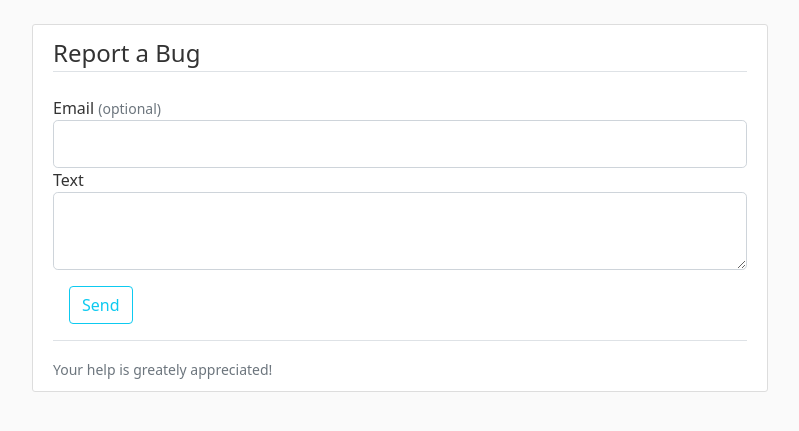
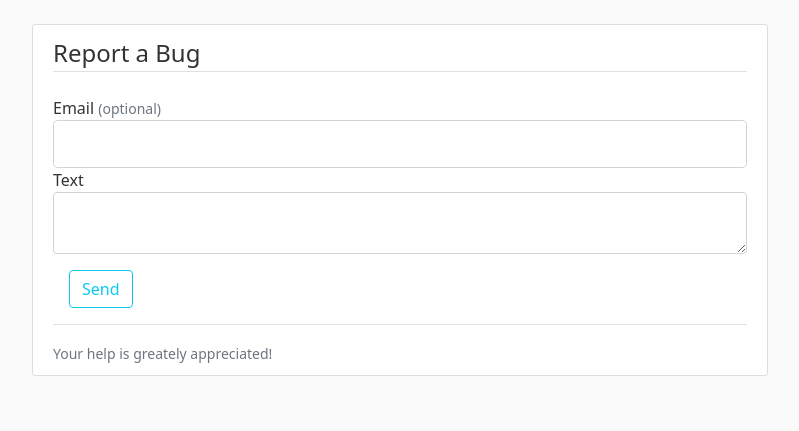
Before and after one commit to AlexanderGiller/Formula1Fantasy, a Flask app: page /bug_report in a window 1280 px wide. Shown: the part 56-487 px from the top of the page, without its empty margins (50-849 px from the left). Run offline with Flask 2, Linux system fonts and the light colour scheme; some libraries are stand-ins or nearby versions.

Commit message:
reduced size of bug report text

```diff
--- a/f1f/templates/bug_report.html
+++ b/f1f/templates/bug_report.html
@@ -32,7 +32,7 @@
                         {% endfor %}
                     </div>
                 {% else %}
-                    {{ form.text(class="form-control form-control-lg") }}
+                    {{ form.text(class="form-control") }}
                 {% endif %}
             </div>
 
```
